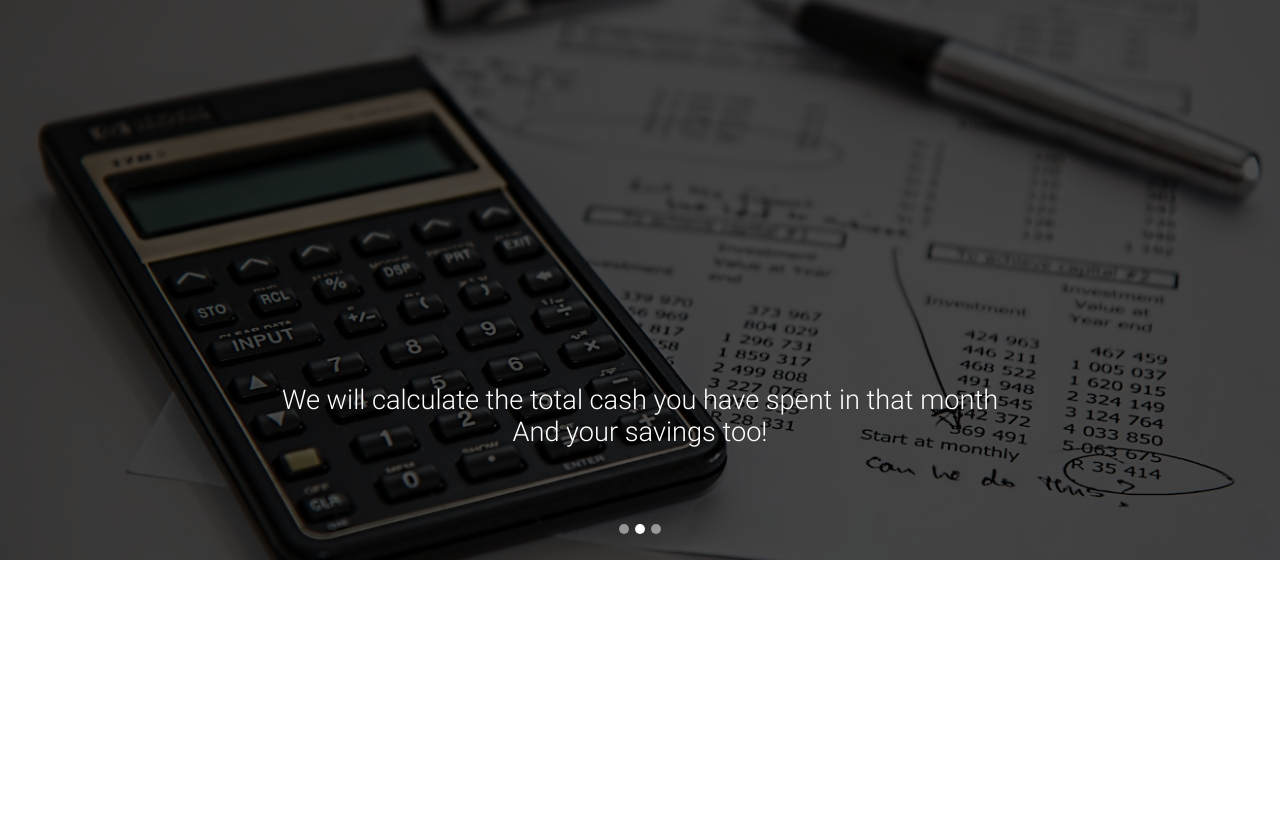
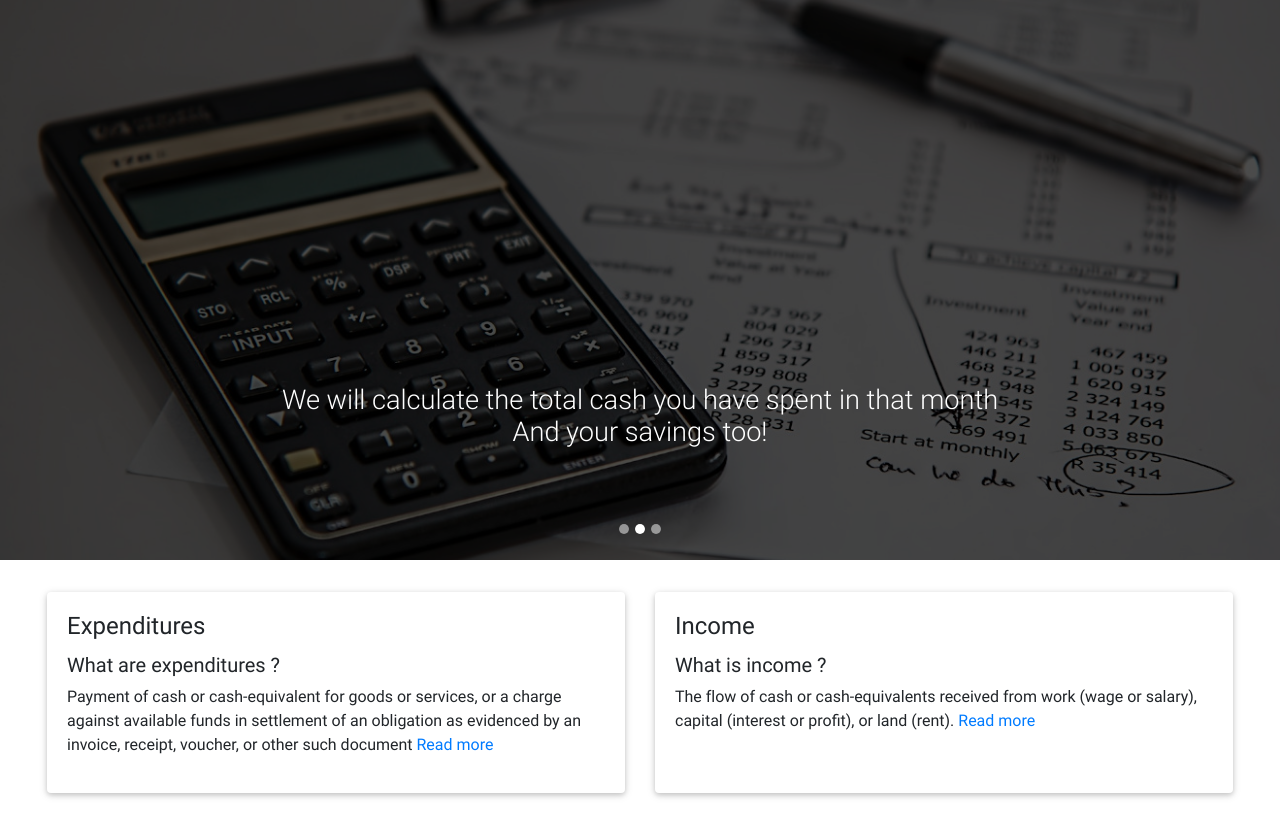
Before and after one commit to kayere-zz/Finance-Tracker, a plain HTML site: page homepage.html in a window 1280 px wide. Shown: the part 62-887 px from the top of the page. Before the commit the page ends 800 px from the top, so only its background shows below. Drawn offline with Linux system fonts and the light colour scheme.

Commit message:
Change routing

```diff
--- a/homepage.html
+++ b/homepage.html
@@ -74,6 +74,31 @@
             </div>
          </div>
       </div>
+      <div class="card-deck">
+         <div class="card mb-6">
+            <div class="card-body">
+               <h4 class="card-title">Expenditures</h4>
+               <h5>What are expenditures ?</h5>
+               <p>
+                  Payment of cash or cash-equivalent for goods or services,
+                  or a charge against available funds in settlement of an
+                  obligation as evidenced by an invoice, receipt, voucher, or other such document
+                  <a href="http://www.businessdictionary.com/definition/expenditure.html" target="_blank">Read more</a>
+               </p>
+            </div>
+         </div>
+         <div class="card mb-6">
+            <div class="card-body">
+               <h4 class="card-title">Income</h4>
+               <h5>What is income ?</h5>
+               <p>
+                  The flow of cash or cash-equivalents received from work (wage or salary),
+                   capital (interest or profit), or land (rent).
+                  <a href="http://www.businessdictionary.com/definition/income.html" target="_blank">Read more</a>
+               </p>
+            </div>
+         </div>
+      </div>
       <script type="text/javascript" src="js/jquery-3.4.1.min.js"></script>
       <script type="text/javascript" src="js/popper.min.js"></script>
       <script type="text/javascript" src="js/bootstrap.min.js"></script>
--- a/homepage/style.css
+++ b/homepage/style.css
@@ -27,3 +27,7 @@ nav{
 .h3-responsive{
   margin-top: -5em;
 }
+
+.card-deck{
+  margin: 2em;
+}
```
Also changed, not shown: index.html (+1 -1 lines).
